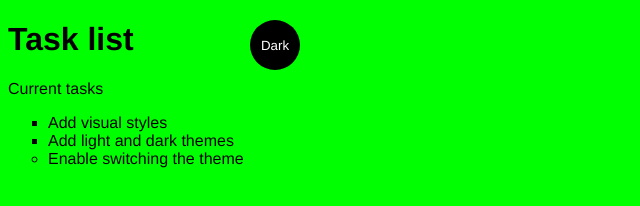
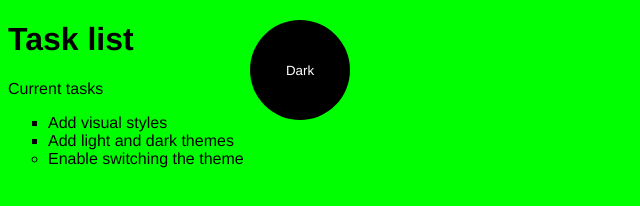
Before and after one commit to elielqrocha/Site-Simples, a plain HTML site: page arquivos/index.html in a window 1280 px wide. Shown: the whole page, without its empty margins (0-640 px from the left). Drawn offline with Linux system fonts and the light colour scheme.

Commit message:
atualização

```diff
--- a/arquivos/app.js
+++ b/arquivos/app.js
@@ -10,7 +10,7 @@ switcher.addEventListener('click', function() {
         this.tesxtContent = "Dark";
     }
     else {
-        this.tesxtContent = "light"
+        this.tesxtContent = "Light"
     }
     console.log('current class name: ' + className);
 
--- a/arquivos/main.css
+++ b/arquivos/main.css
@@ -38,8 +38,8 @@ li{
     position: absolute;
     top: 20px;
     left: 250px;
-    height: 50px;
-    width: 50px;
+    height: 100px;
+    width: 100px;
     border-radius: 50%;
     border: none;
     color: var(--btnFontColor);
```
